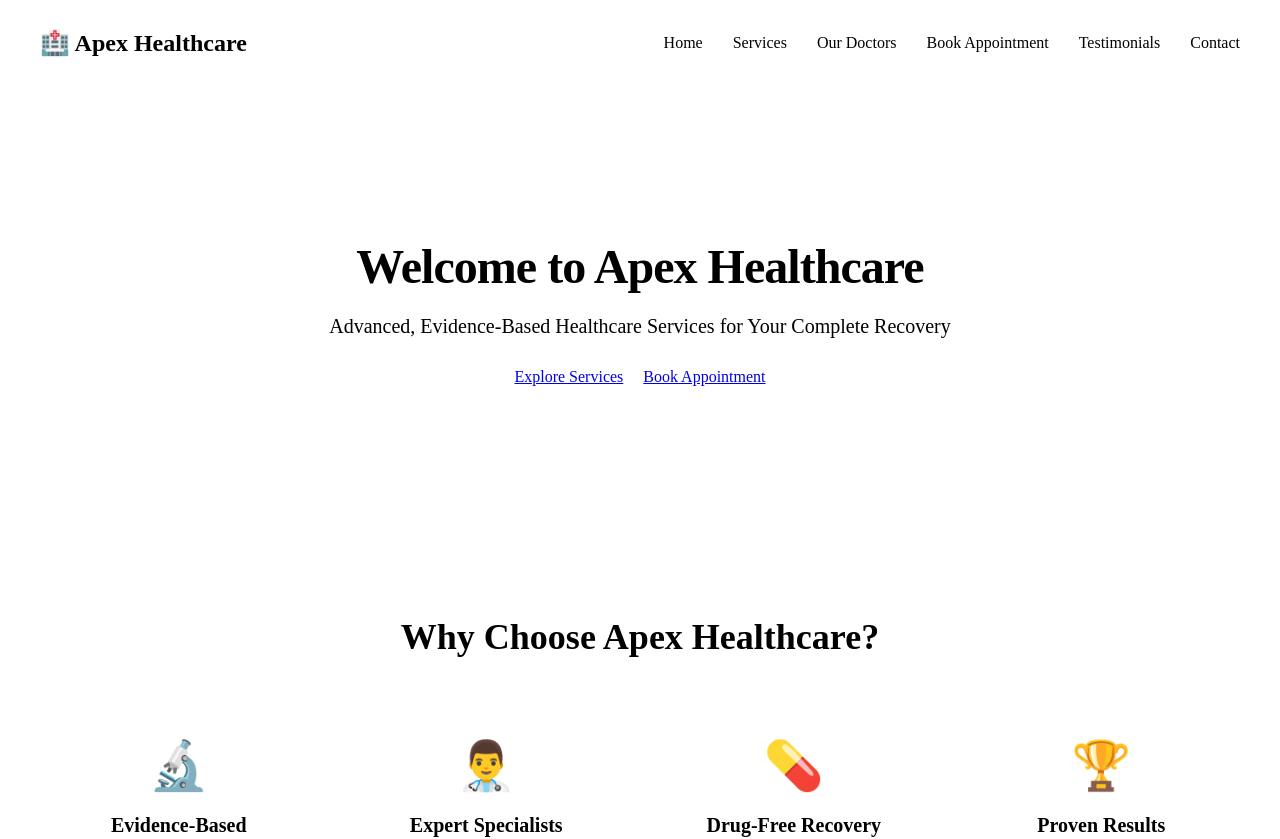
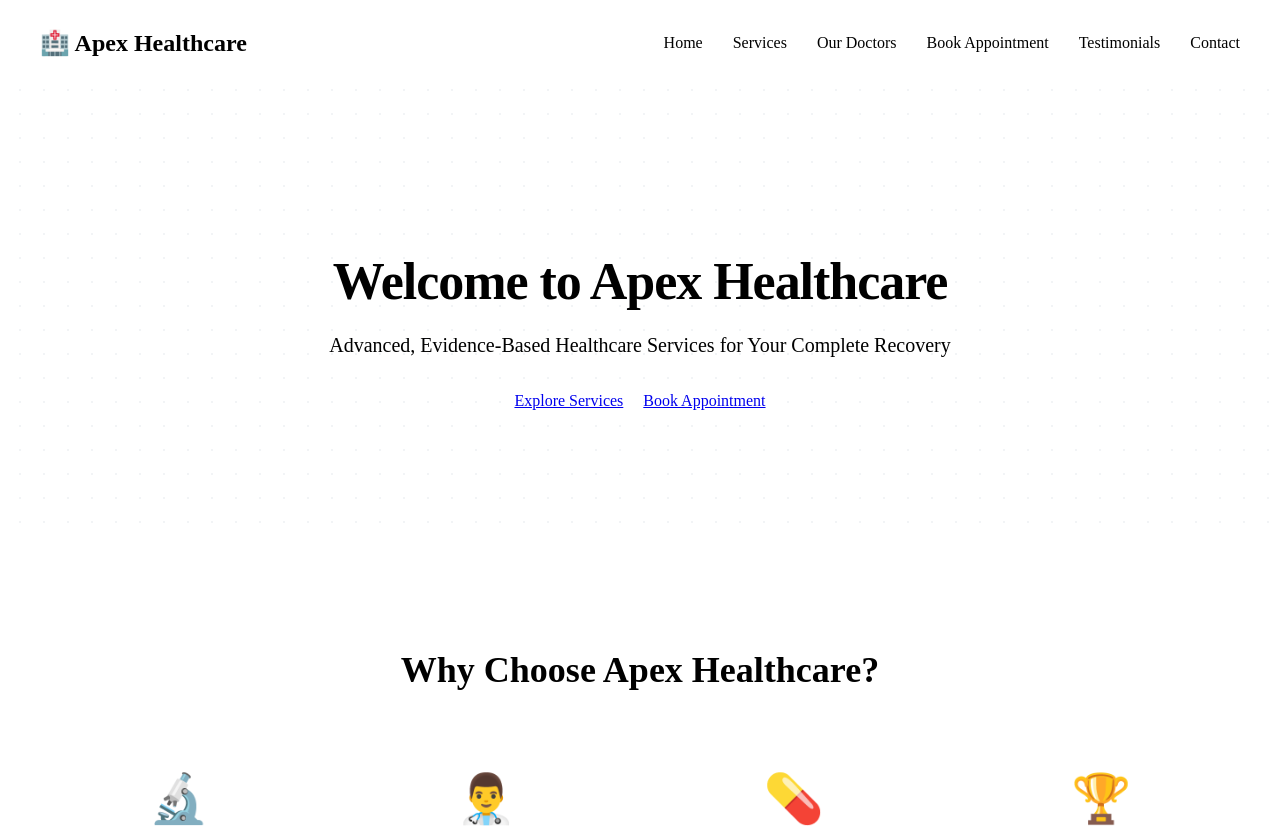
Before and after one commit to Xtertm3/Apex_Physiocare, a React (Vite) app in the folder frontend/: page / in a window 1280 px wide. Shown: the top 839 px of the page. Built offline with nearby package versions, Linux system fonts and the light colour scheme; the HTML template or start-up script is replaced by a standard one.

Commit message:
style: replace hero background with premium mesh gradient and subtle dot pattern

```diff
--- a/frontend/src/styles/Home.css
+++ b/frontend/src/styles/Home.css
@@ -1,22 +1,46 @@
 .hero {
-  background: radial-gradient(circle at top, rgba(2, 132, 199, 0.08) 0%, rgba(13, 148, 136, 0.02) 50%, var(--background) 100%);
+  background:
+    radial-gradient(circle at 10% 20%, rgba(2, 132, 199, 0.08) 0%, transparent 45%),
+    radial-gradient(circle at 90% 10%, rgba(13, 148, 136, 0.06) 0%, transparent 45%),
+    linear-gradient(180deg, #f0f9ff 0%, var(--background) 100%);
   color: var(--text-dark);
-  padding: 120px 20px;
+  padding: 130px 20px;
   text-align: center;
   border-bottom: 1px solid var(--border-color);
+  position: relative;
+  overflow: hidden;
+}
+
+.hero::before {
+  content: '';
+  position: absolute;
+  top: 0; left: 0; right: 0; bottom: 0;
+  background-image: radial-gradient(#94a3b8 1px, transparent 1px);
+  background-size: 24px 24px;
+  opacity: 0.12;
+  pointer-events: none;
+  z-index: 1;
+}
+
+.hero-content {
+  position: relative;
+  z-index: 2;
+  max-width: 800px;
+  margin: 0 auto;
 }
 
 .hero-content h1 {
-  font-size: 48px;
+  font-size: 52px;
   margin-bottom: 20px;
   line-height: 1.2;
   font-weight: 800;
   letter-spacing: -0.02em;
+  color: var(--text-dark);
 }
 
 .hero-content p {
   font-size: 20px;
-  margin-bottom: 30px;
+  margin-bottom: 35px;
   color: var(--text-light);
 }
 
```
